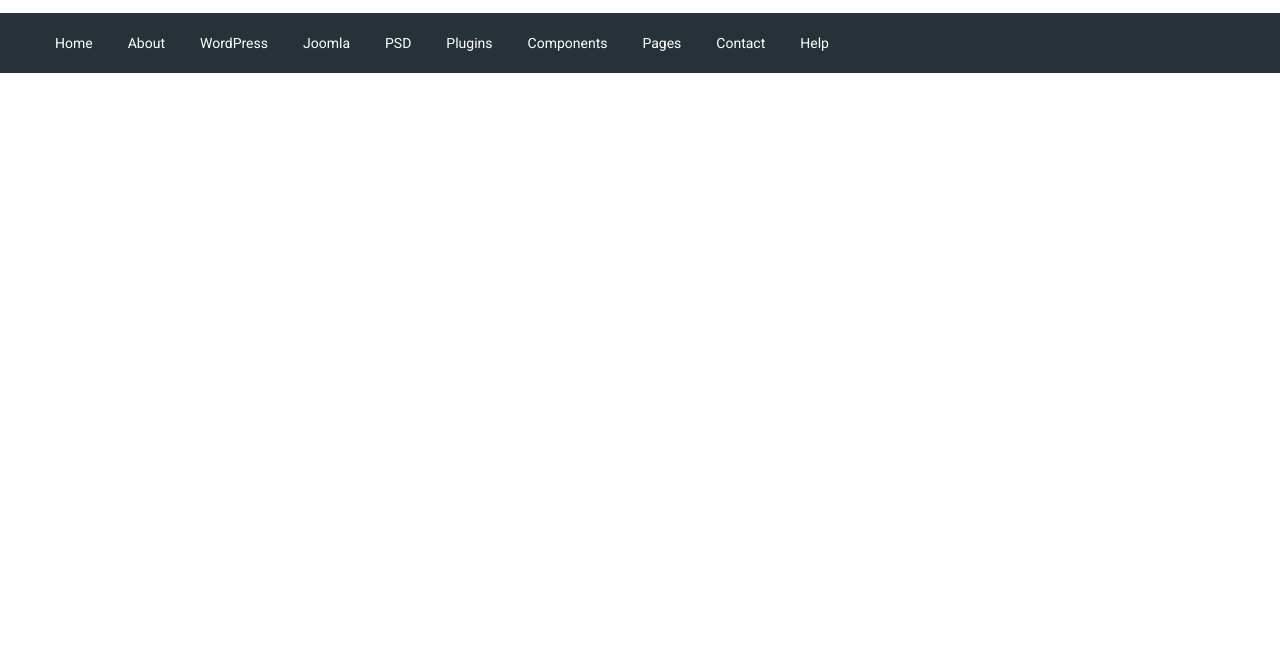
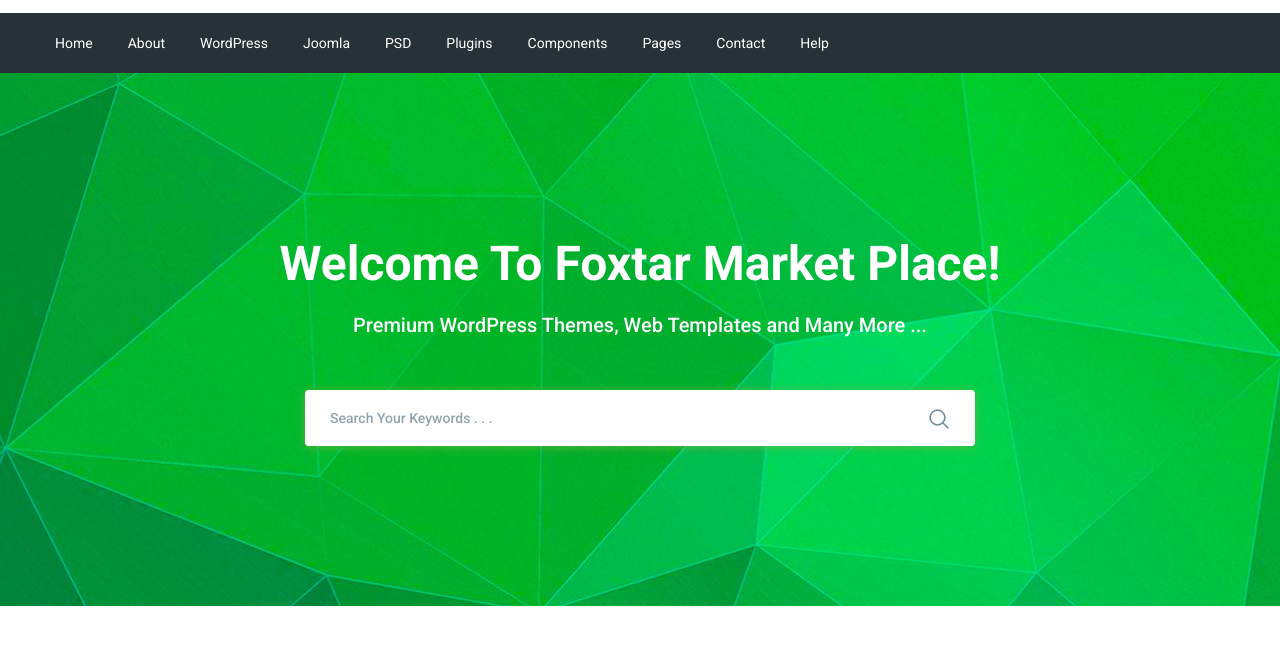
Before and after one commit to ramaz94/moderno, a website: page app/index.html in a window 1280 px wide. Shown: the part 77-722 px from the top of the page. Drawn offline with nearby package versions, Linux system fonts and the light colour scheme; files that its build step writes are made by us from their sources.

Commit message:
added search section

```diff
--- a/app/index.html
+++ b/app/index.html
@@ -98,6 +98,27 @@
         </div>
     </header>
 
+    <section class="search" style="background-image: url(img/search-bg.jpg);" >
+        <div class="container">
+            <div class="search__inner">
+                <div class="search__inner-title">
+                    Welcome To Foxtar Market Place!
+                </div>
+                <div class="search__inner-text">
+                    Premium WordPress Themes, Web Templates and Many More ...
+                </div>
+                <div class="search__inner-form">
+                    <form >
+                        <input type="text" placeholder="Search Your Keywords . . ." required>
+                        <button type="submit">
+                            <img src="img/search.png" alt="">
+                        </button>
+                    </form>
+                </div>
+            </div>
+        </div>
+    </section>
+
 
 
 
--- a/app/scss/style.scss
+++ b/app/scss/style.scss
@@ -53,3 +53,61 @@
         font-size: 14px;
     }
 }
+
+
+
+
+
+.search {
+    background-repeat: no-repeat;
+    background-position: center;
+    background-size: cover;
+    min-height: 533px;
+}
+
+.search__inner {
+    text-align: center;
+    padding: 155px 0 100px;
+    color: #fff;
+    &-title {
+        font-size: 48px;
+        margin-bottom: 10px;
+        line-height: 72px;
+        font-weight: 700;
+    }
+    &-text {
+        font-size: 20px;
+        line-height: 30px;
+        font-weight: 500;
+        margin-bottom: 50px;
+    }
+    &-form{
+        max-width: 670px;
+        margin: 0 auto;
+        position: relative;
+        input {
+            display: block;
+            width: 100%;
+            height: 56px;
+            box-shadow: 0px 1px 10px 0px rgba(124, 178, 64, 0.75);
+            border-radius: 4px;
+            border: none;
+            color: #90a4ae;
+            font-size: 14px;
+            font-weight: 500;
+            outline: none;
+            padding: 0 60px 0 25px;
+            &::placeholder {
+                color: #90a4ae;
+                font-weight: 500;
+            }
+        }
+        button {
+            position: absolute;
+            border: none;
+            background-color: transparent;
+            right: 20px;
+            top: 18px;
+        }
+    }
+}
```
Also changed, not shown: app/img/search-bg.jpg (added), app/img/search.png (added).
